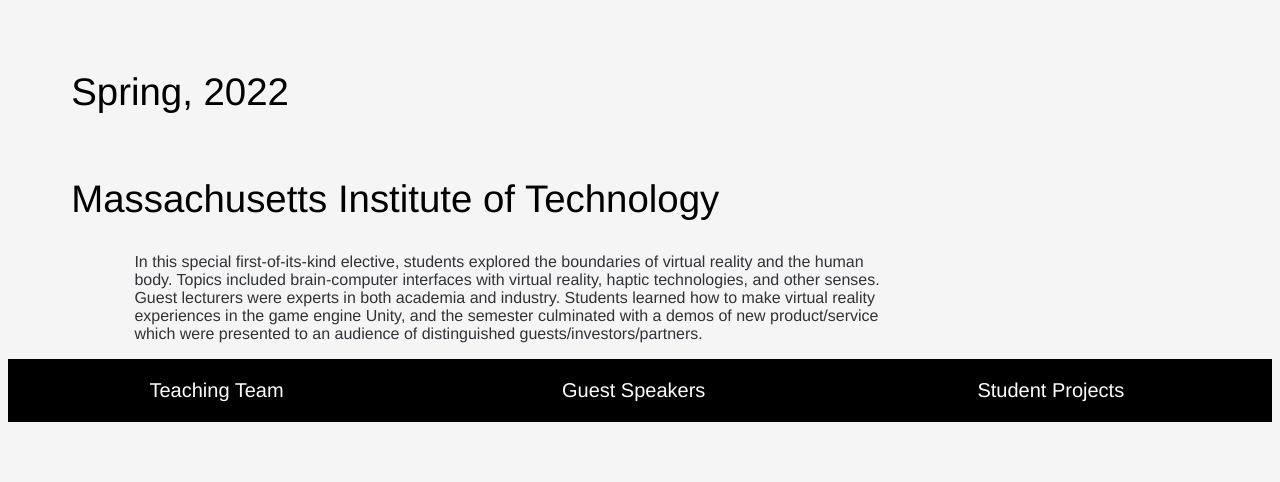
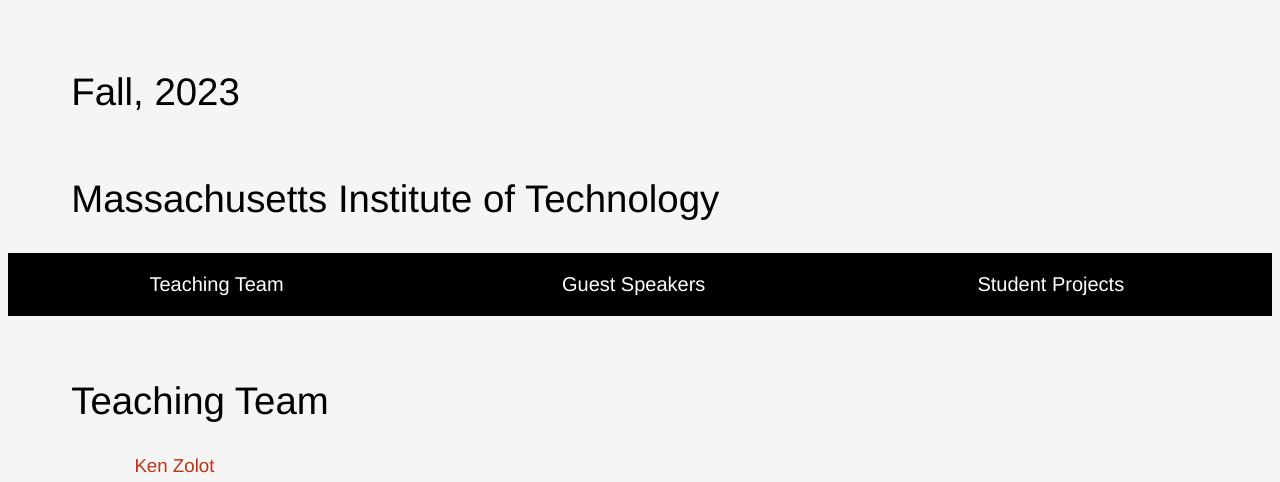
Before and after one commit to kenzolot/2023_2.177, a plain HTML site: page index.html in a window 1280 px wide. Shown: the part 667-1149 px from the top of the page. Drawn offline with Linux system fonts and the light colour scheme.

Commit message:
Update index.html

```diff
--- a/index.html
+++ b/index.html
@@ -8,15 +8,9 @@
       <!--------------------------------------------------------------Top Bit---------------------------------------------------------->
       <!-- reminder to put a cool graphic under this-->
       <h1>2.177: DESIGNING VIRTUAL WORLDS</h1>
-      <h2>Spring, 2022</h2>
+      <h2>Fall, 2023</h2>
       <h2>Massachusetts Institute of Technology</h2>
-      <p class = "introtext">
-        In this special first-of-its-kind elective, students explored the boundaries of virtual reality and the human body.
-        Topics included brain-computer interfaces with virtual reality, haptic technologies, and other senses.
-        Guest lecturers were experts in both academia and industry.
-        Students learned how to make virtual reality experiences in the game engine Unity, and the semester culminated with a demos of
-         new product/service which were presented to an audience of distinguished guests/investors/partners.
-      </p>
+
       <!--------------------------------------------------------Menu (Sideways, Fancy)------------------------------------------------->
       <div class = "menu">
         <a class = "menuitem" href="#teachingteam">Teaching Team</a>
```
